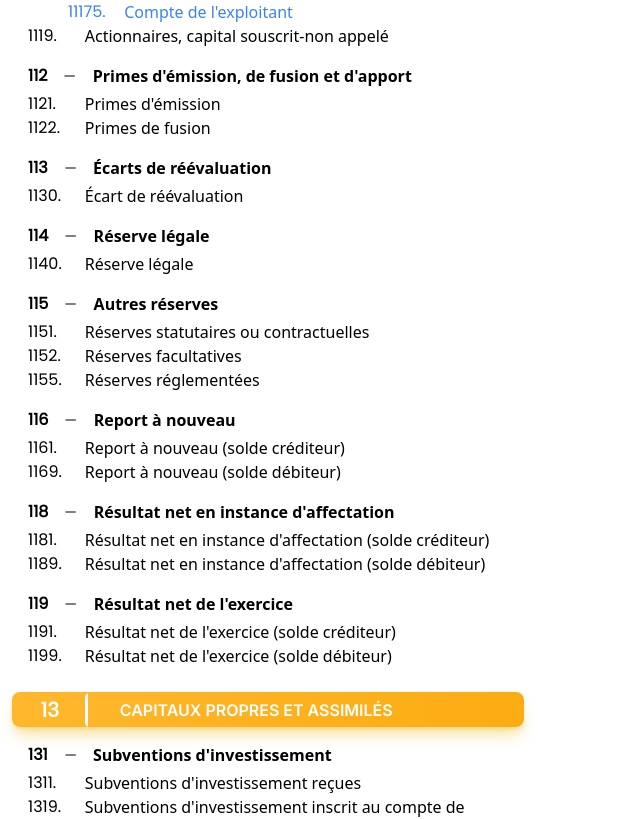
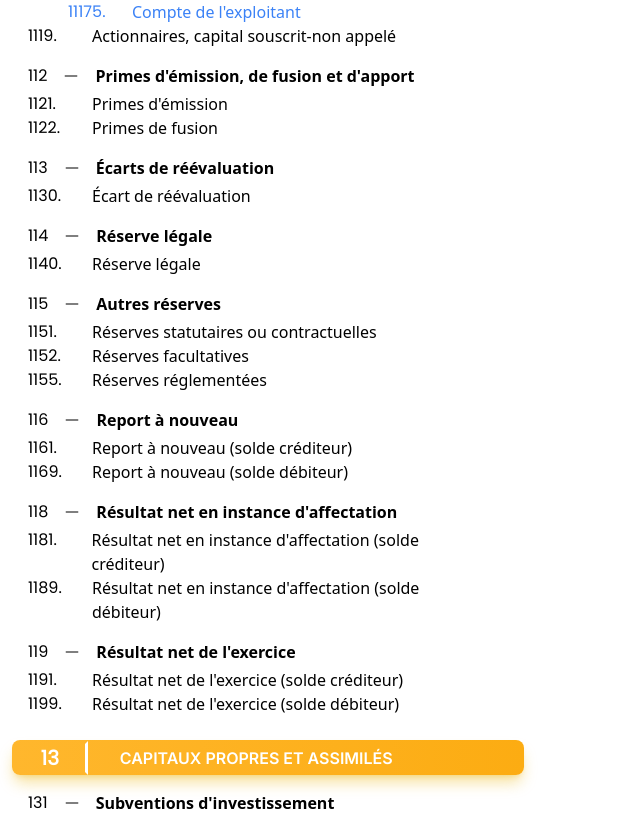
Before and after one commit to Walidoux/pcgm-numerique, a React (Vite) app: page / in a window 1280 px wide. Shown: the part 286-1105 px from the top of the page, without its empty margins (0-640 px from the left). Built offline with nearby package versions, Linux system fonts and the light colour scheme.

Commit message:
refactor: fix rendering issues

```diff
--- a/src/App.tsx
+++ b/src/App.tsx
@@ -1,11 +1,11 @@
 import { Classe } from './components/Classe/Classe'
 import { getClasse } from './data/Classes'
-import { ClassesRange } from './types/Classe'
+import type { ClassesRange } from './types/Classe'
 
 const App: React.FC = () => {
   return (
     <main className='m-3 max-w-lg'>
-      {Array.from({ length: 5 }, (_, i) => (
+      {Array.from({ length: 8 }, (_, i) => (
         <Classe key={i} classe={getClasse((i + 1) as ClassesRange)} />
       ))}
     </main>
--- a/src/components/Classe/Classe.tsx
+++ b/src/components/Classe/Classe.tsx
@@ -1,5 +1,5 @@
 import classNames from 'classnames'
-import { ClasseNumsRefs, IClasse } from 'src/types/Classe'
+import type { ClasseNumsRefs, IClasse } from 'src/types/Classe'
 import { Fragment } from 'react'
 
 import { Title } from './Title'
@@ -37,19 +37,21 @@ export const Classe: React.FC<ClasseProps> = ({ className, classe }) => {
             title={rubrique.title}
             numero={rubrique.numero}
             whichTitle='rubrique'
+            description={rubrique.description}
             handleNumRefs={() => handleNumRefs(rubrique.numero)}
           />
 
-          {rubrique.postes.map((post, i) => (
+          {rubrique.postes?.map((post, i) => (
             <Fragment key={i}>
               <Element
                 title={post.title}
                 numero={post.numero}
                 whichElement='poste'
+                description={post.description}
                 handleNumRefs={() => handleNumRefs(post.numero)}
               />
 
-              {post.comptes.map((compte, i) => (
+              {post.comptes?.map((compte, i) => (
                 <Fragment key={i}>
                   <Element
                     title={compte.title}
--- a/src/components/Classe/Title/Title.tsx
+++ b/src/components/Classe/Title/Title.tsx
@@ -37,6 +37,7 @@ interface TitleProps extends DefaultData_NumRefTo<1 | 2 | 3> {
 export const Title: React.FC<TitleProps> = ({
   title,
   numero,
+  description,
   whichTitle,
   handleNumRefs,
   classe,
@@ -45,7 +46,7 @@ export const Title: React.FC<TitleProps> = ({
   <div
     className={classNames(
       className,
-      'flex items-center justify-center uppercase text-white',
+      'flex items-center justify-center text-white',
       pickPaletteColors(classe.numero[0] as number),
       {
         'h-[75px] rounded-xl shadow-xl': whichTitle === 'classe',
@@ -61,15 +62,18 @@ export const Title: React.FC<TitleProps> = ({
         }
       )}>
       {handleNumRefs != null
-        ? handleNumRefs(numero as ClasseNumsRefs<2 | 3>)
-        : numero.join()}
+        ? handleNumRefs(numero as ClasseNumsRefs<2 | 3>).join('')
+        : numero.join('')}
     </span>
+    <div className='flex h-full w-full items-center px-8 font-inter'>
       <span
-      className={classNames('flex h-full w-full items-center px-8 font-inter', {
+        className={classNames('uppercase', {
           'text-2xl font-bold': whichTitle === 'classe',
           'font-semibold': whichTitle === 'rubrique'
         })}>
         {title}
       </span>
+      {description != null && <span className='ml-4'>{description}</span>}
+    </div>
   </div>
 )
--- a/src/components/Element/Element.tsx
+++ b/src/components/Element/Element.tsx
@@ -1,8 +1,8 @@
 import classNames from 'classnames'
 import { AiOutlineLine } from 'react-icons/ai'
-import { ClasseNumsRefs, DefaultData_NumRefTo } from 'src/types/Classe'
+import type { ClasseNumsRefs, DefaultData_NumRefTo } from 'src/types/Classe'
 
-import { FuncNumRefType } from '../Classe'
+import type { FuncNumRefType } from '../Classe'
 
 export interface ElementProps extends DefaultData_NumRefTo<2 | 3 | 4 | 5> {
   whichElement: 'poste' | 'compte' | 'sous_compte'
@@ -13,13 +13,14 @@ export interface ElementProps extends DefaultData_NumRefTo<2 | 3 | 4 | 5> {
 export const Element: React.FC<ElementProps> = ({
   title,
   numero,
+  description,
   whichElement,
   handleNumRefs,
   className
 }) => (
   <div
     className={classNames(className, 'flex items-center px-4', {
-      'mt-4 mb-1 font-bold': whichElement === 'poste',
+      'mt-4 mb-1': whichElement === 'poste',
       'cursor-pointer rounded-lg transition hover:bg-gray-200':
         whichElement !== 'poste',
       'ml-10 text-blue-500': whichElement === 'sous_compte'
@@ -29,14 +30,18 @@ export const Element: React.FC<ElementProps> = ({
         'block w-12': whichElement !== 'poste'
       })}>
       {handleNumRefs != null
-        ? handleNumRefs(numero as ClasseNumsRefs<2 | 3>)
-        : numero}
-      {whichElement !== 'poste' && '.'}
+        ? handleNumRefs(numero as ClasseNumsRefs<2 | 3>).join('')
+        : numero.join('').concat(whichElement !== 'poste' ? '.' : '')}
     </span>
 
     {whichElement === 'poste' && (
       <AiOutlineLine className='ml-4 mt-1 self-start' />
     )}
-    <span className='mx-4 w-full'>{title}</span>
+    <div className='mx-4'>
+      <span className={classNames({ 'font-bold': whichElement === 'poste' })}>
+        {title}
+      </span>
+      {description != null && <span className='ml-4'>{description}</span>}
+    </div>
   </div>
 )
```
Lines whose indentation alone changed are shown as unchanged.
